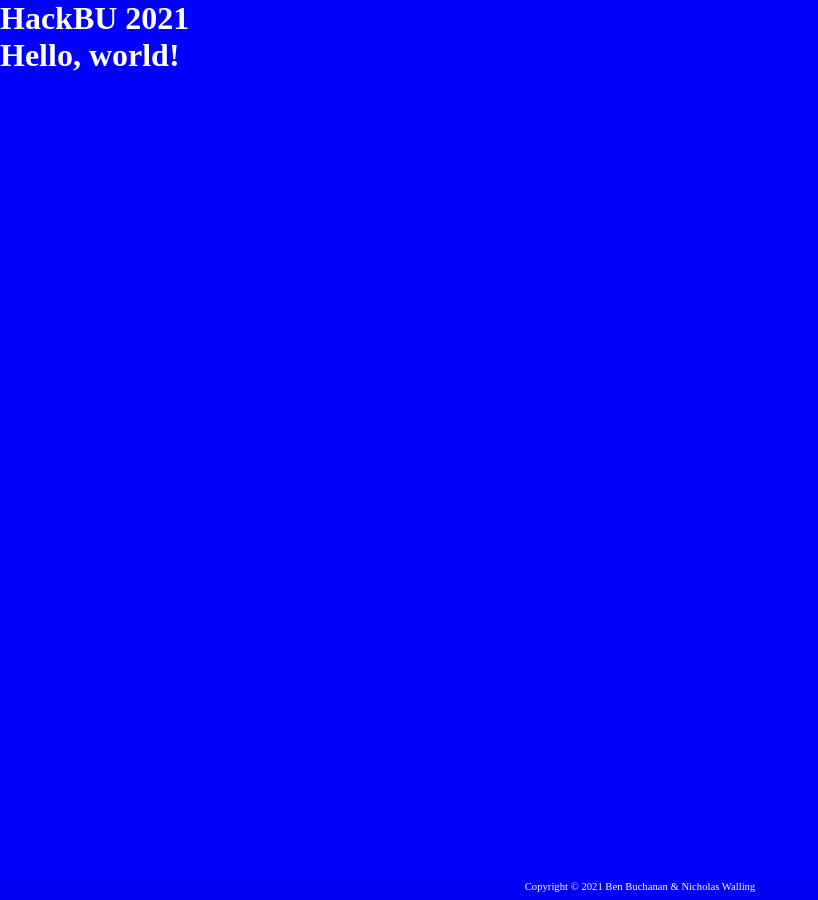
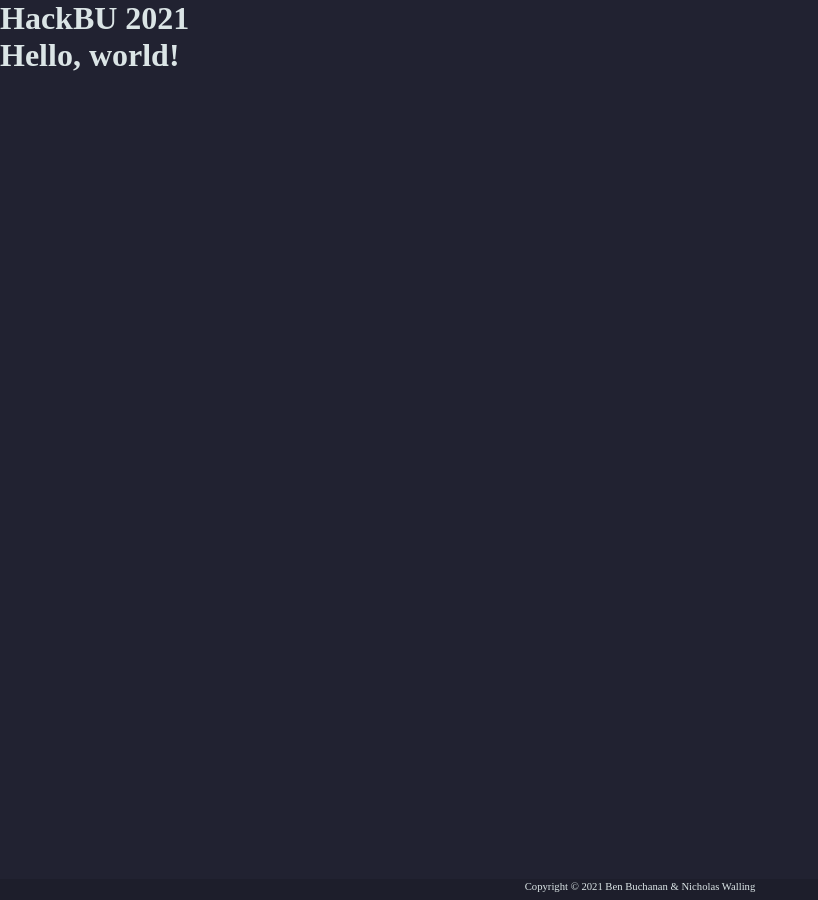
Before and after one commit to Nynergy/hackbu-2021, a Jekyll site: the page built from index.html, in a window 1280 px wide. Shown: the whole page, without its empty margins (0-818 px from the left). Built offline with Jekyll 4.4.1, drawn with Linux system fonts in a browser that asks for light colours; nearby versions of some CDN libraries.

Commit message:
Added good colorscheme

```diff
--- a/css/main.css
+++ b/css/main.css
@@ -125,8 +125,8 @@
 }
 
 body {
-  background-color: #0000ff;
-  color: #fff;
+  background-color: #212231;
+  color: #dbe5e6;
   font-family: normal 100%/1.4 Georgia, serif;
   min-height: 400px;
   margin-bottom: 80px;
@@ -143,7 +143,7 @@ body {
   margin: 1rem 0;
 }
 .main-container a {
-  color: #ff0088;
+  color: #eb5e55;
   text-decoration: none;
 }
 
@@ -152,8 +152,8 @@ body {
   left: 0;
   bottom: 0;
   width: 100%;
-  background-color: #0000f5;
-  color: #fff;
+  background-color: #1d1e2b;
+  color: #dbe5e6;
   display: flex;
   flex-direction: column;
   align-items: center;
--- a/scss/_utilities.scss
+++ b/scss/_utilities.scss
@@ -1,9 +1,9 @@
 // FUNCTIONS
 @function get-text-color($color) {
 	@if (lightness($color) > 60) {
-		@return #333;
+		@return $primary-color;
 	} @else {
-		@return #fff;
+		@return $light-color;
 	}
 }
 
--- a/scss/main.scss
+++ b/scss/main.scss
@@ -23,7 +23,7 @@ body {
 	}
 
 	a {
-		color: $accent-color;
+		color: $secondary-highlight-color;
 		text-decoration: none;
 	}
 }
```
Also changed, not shown: scss/_config.scss (+5 -11 lines).
